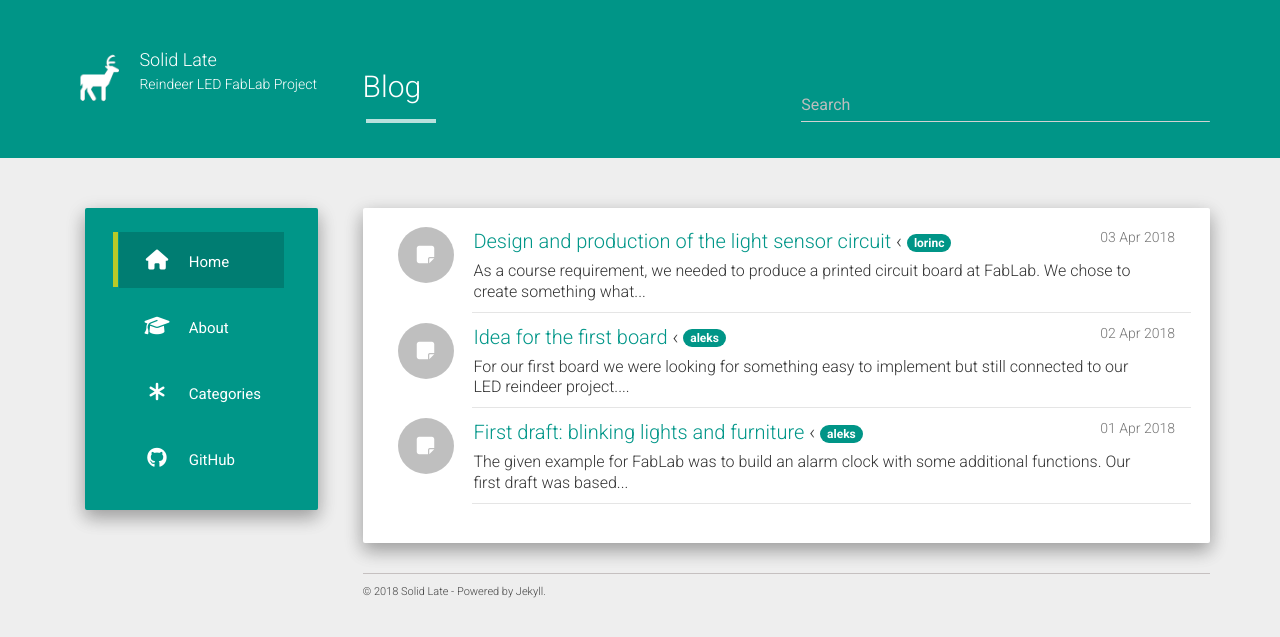
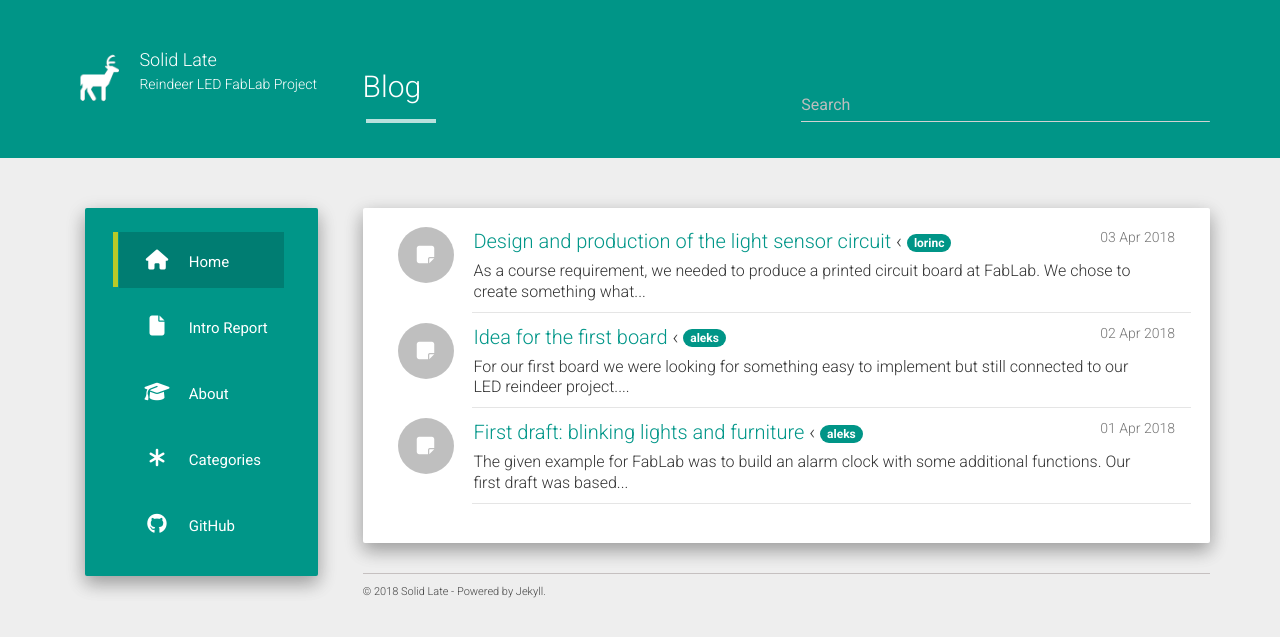
Before and after one commit to solid-late/solid-late.github.io, a Jekyll site: the page built from index.html, in a window 1280 px wide. Shown: the top 637 px of the page. Built offline with Jekyll 4.4.1, drawn with Linux system fonts in a browser that asks for light colours; nearby versions of some CDN libraries; the list of posts is cut into pages by our own code.

Commit message:
added intro-report page

```diff
--- a/_data/urls.json
+++ b/_data/urls.json
@@ -4,6 +4,11 @@
     "url": "/",
     "icon": "fa-home",
     "layout": "post"
+  },
+  {
+    "text": "Intro Report",
+    "url": "/intro-report/",
+    "icon": "fa-file"
   },
   {
     "text": "About",
--- /dev/null
+++ b/intro-report.md
@@ -0,0 +1,5 @@
+---
+layout: page
+title: Introductory report
+permalink: /intro-report/
+---
```
